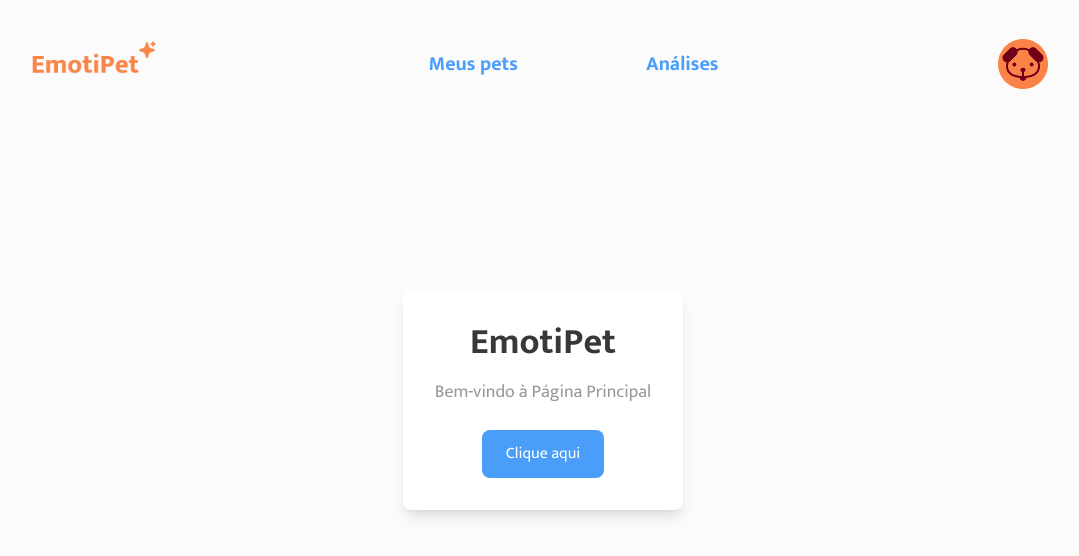
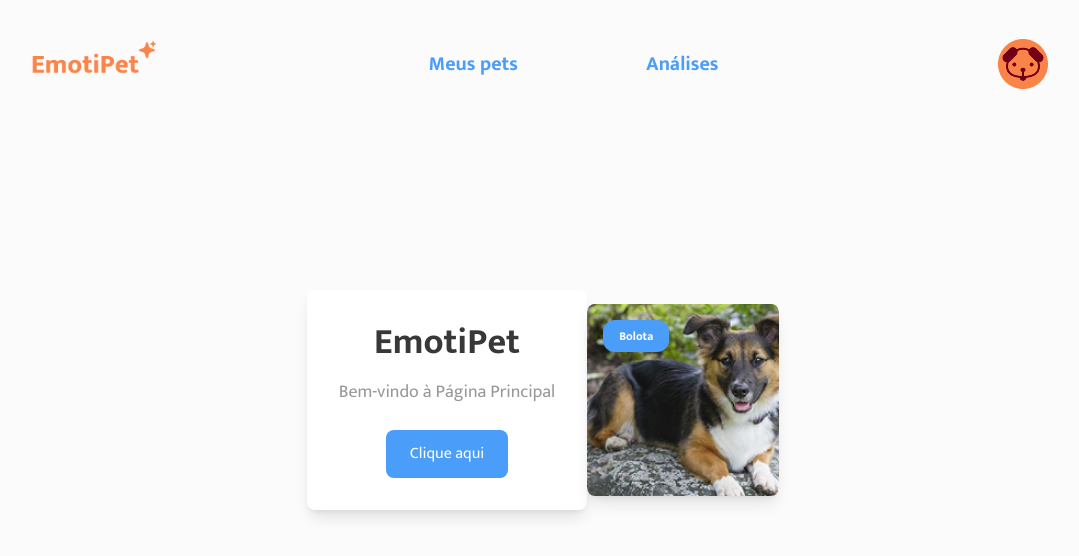
Before and after one commit to ddl-devs/emotipet-frontend, a Next.js app: page /home in a window 1280 px wide. Shown: the top 556 px of the page, without its empty margins (97-1176 px from the left). Built offline with nearby package versions, Linux system fonts and the light colour scheme.

Commit message:
:sparkles: CardAnalysis component

```diff
--- a/src/app/home/page.tsx
+++ b/src/app/home/page.tsx
@@ -1,3 +1,4 @@
+import { CardAnalysis } from "@/components/CardAnalysis";
 import { Header } from "@/components/Header";
 
 export default function HomePage() {
@@ -5,7 +6,7 @@ export default function HomePage() {
     <>
       <Header isLogged={true} />
 
-      <main className="min-h-screen flex flex-col items-center justify-center bg-background text-gray">
+      <main className="min-h-screen flex flex-row items-center justify-center bg-background text-gray">
         <section className="flex flex-col items-center p-8 bg-white shadow-lg rounded-lg">
           <h1 className="text-4xl font-bold text-blackGray mb-4">EmotiPet</h1>
           <p className="text-lg text-whiteGray mb-6">
@@ -15,6 +16,7 @@ export default function HomePage() {
             Clique aqui
           </button>
         </section>
+        <CardAnalysis />
       </main>
     </>
   );
--- /dev/null
+++ b/src/components/CardAnalysis/index.tsx
@@ -0,0 +1,36 @@
+"use client";
+
+import Image from "next/image";
+import { useState } from "react";
+
+export function CardAnalysis() {
+  const [isModalOpen, setIsModalOpen] = useState(false);
+
+  return (
+    <div
+      onMouseEnter={() => setIsModalOpen(true)}
+      onMouseLeave={() => setIsModalOpen(false)}
+      className="relative inline-block"
+    >
+      <div className="relative flex flex-col items-center p-24 bg-white shadow-lg rounded-lg overflow-hidden">
+        <Image
+          src="/assets/images/bolota.png"
+          alt="Bolota"
+          layout="fill"
+          objectFit="cover"
+          className="absolute inset-0"
+        />
+        <div className="absolute top-4 left-4 bg-blue text-white px-4 py-2 rounded-xl">
+          <h3 className="text-xs font-bold">Bolota</h3>
+        </div>
+      </div>
+
+      {isModalOpen && (
+        <div className="absolute top-0 left-48 w-40 bg-white shadow-lg z-50 p-4 rounded-2xl">
+          <h3 className="text-sm font-bold">Análise de emoção</h3>
+          <p className="text-green">Feliz 😊</p>
+        </div>
+      )}
+    </div>
+  );
+}
```
Also changed, not shown: package.json (+6 -6 lines), public/assets/images/bolota.png (added).
